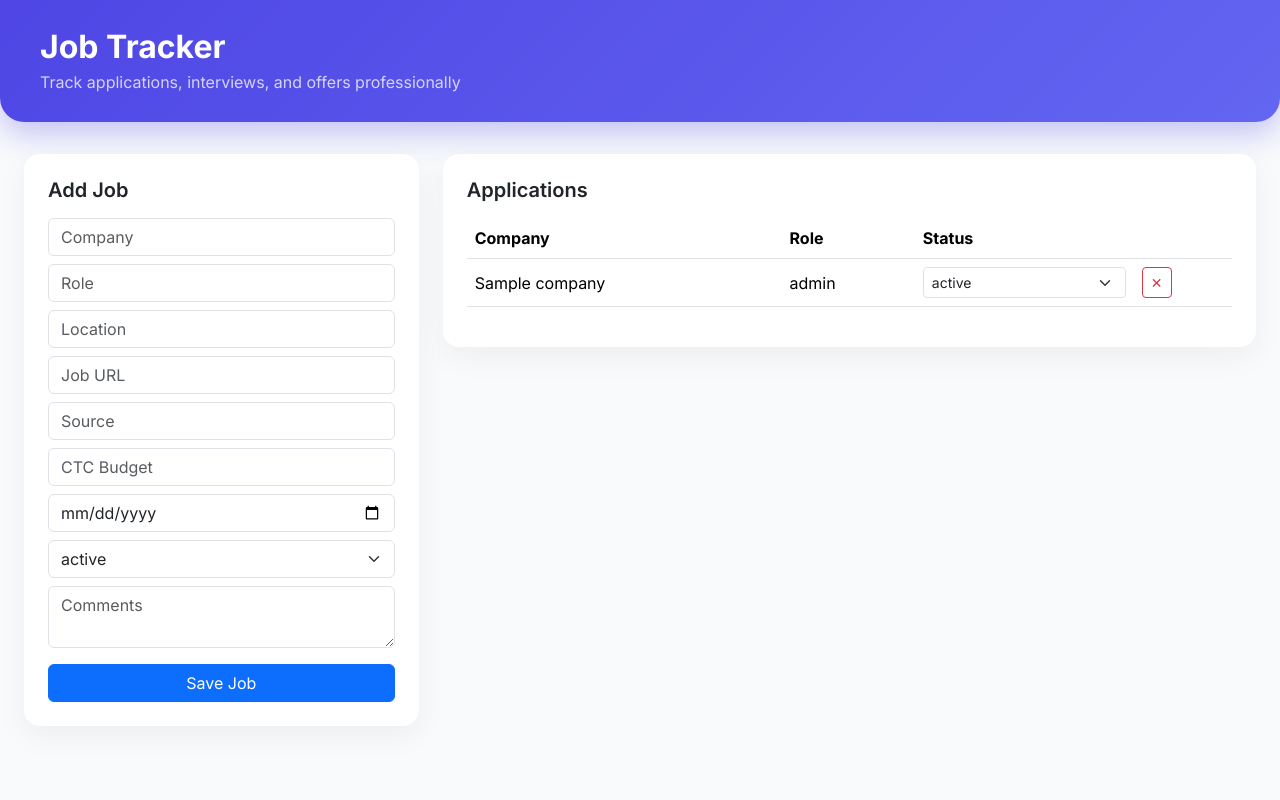
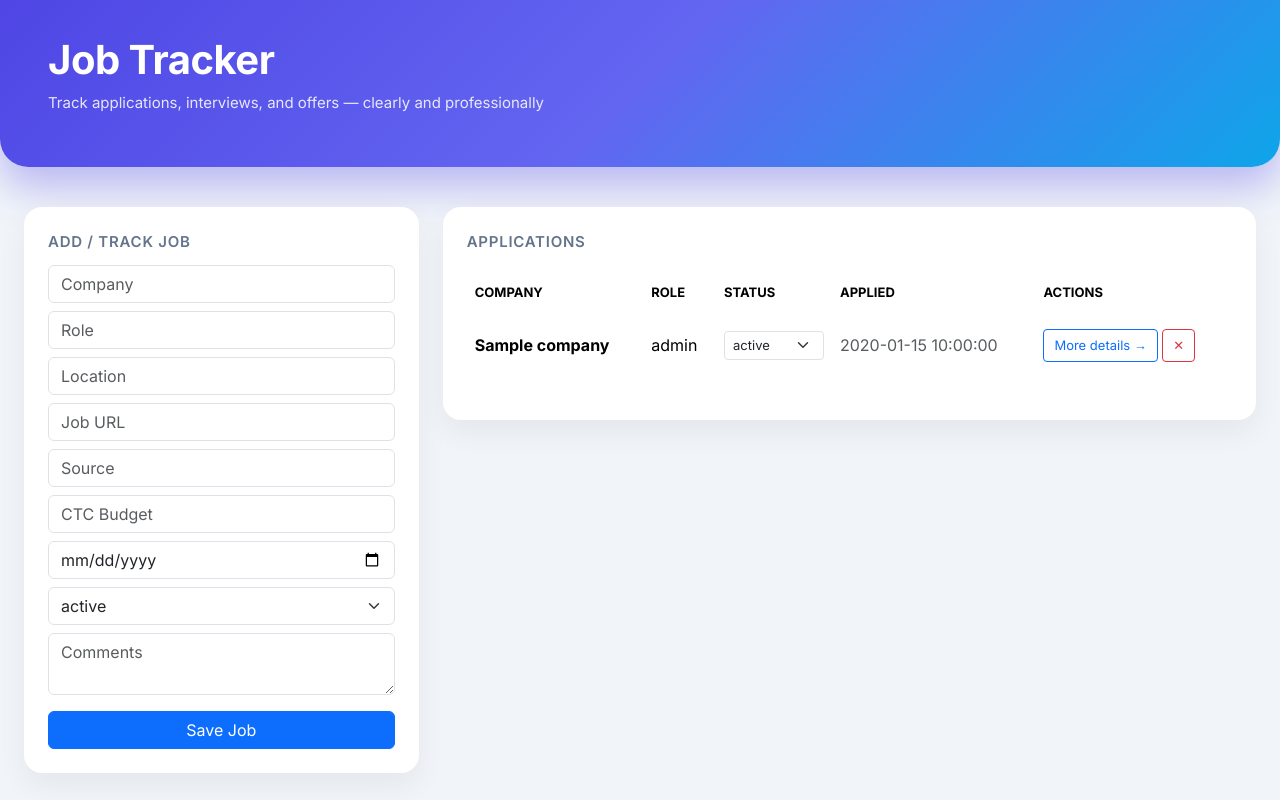
Before and after one commit to Selva-PersonalDev/JobTracker-JobApp, a FastAPI app: template app/core/templates/index.html in a window 1280 px wide. Run offline with FastAPI, Linux system fonts and the light colour scheme; the template is opened without the code that fills it: most values are stand-ins (such as "Sample title", 1, 10 or a date in 2020).

Commit message:
UI polish: fix status dropdown bug, modern header, improved table layout

```diff
--- a/app/core/templates/base.html
+++ b/app/core/templates/base.html
@@ -3,16 +3,18 @@
 <head>
   <title>Job Tracker</title>
 
-  <!-- Google Font -->
+  <!-- Font -->
   <link href="https://fonts.googleapis.com/css2?family=Inter:wght@300;400;500;600;700&display=swap" rel="stylesheet">
 
   <link href="https://cdn.jsdelivr.net/npm/bootstrap@5.3.2/dist/css/bootstrap.min.css" rel="stylesheet">
 
   <style>
     :root {
-      --primary: #4f46e5;
+      --primary: #6366f1;
       --secondary: #22c55e;
-      --bg: #f8fafc;
+      --accent: #0ea5e9;
+      --bg: #f1f5f9;
+      --panel: #ffffff;
       --text: #0f172a;
       --muted: #64748b;
     }
@@ -23,39 +25,79 @@
       color: var(--text);
     }
 
+    /* HEADER */
     .app-header {
-      background: linear-gradient(135deg, #4f46e5, #6366f1);
+      background: linear-gradient(135deg, #4f46e5, #6366f1, #0ea5e9);
       color: white;
-      padding: 28px 40px;
-      border-radius: 0 0 24px 24px;
-      box-shadow: 0 12px 30px rgba(79,70,229,0.3);
-      margin-bottom: 32px;
+      padding: 36px 48px;
+      border-radius: 0 0 28px 28px;
+      box-shadow: 0 20px 40px rgba(79,70,229,0.35);
+      margin-bottom: 40px;
     }
 
-    .card {
-      border: none;
-      border-radius: 16px;
-      box-shadow: 0 10px 30px rgba(0,0,0,0.05);
-      transition: transform 0.2s ease;
+    .app-header h1 {
+      font-weight: 700;
+      letter-spacing: -0.5px;
     }
 
-    .card:hover {
-      transform: translateY(-2px);
+    .app-header p {
+      font-size: 15px;
+      opacity: 0.85;
     }
 
-    table tbody tr {
-      transition: background 0.2s ease;
+    /* CARDS */
+    .card {
+      background: var(--panel);
+      border: none;
+      border-radius: 18px;
+      box-shadow: 0 12px 30px rgba(0,0,0,0.06);
     }
 
-    table tbody tr:hover {
-      background: #eef2ff;
-      cursor: pointer;
+    .section-title {
+      font-weight: 600;
+      font-size: 15px;
+      color: var(--muted);
+      text-transform: uppercase;
+      letter-spacing: 0.05em;
+      margin-bottom: 12px;
     }
 
-    .badge-status {
+    /* TABLE */
+    table {
+      border-collapse: separate;
+      border-spacing: 0 10px;
+    }
+
+    thead th {
+      font-size: 13px;
+      color: var(--muted);
+      text-transform: uppercase;
+      border: none;
+    }
+
+    tbody tr {
+      background: #f8fafc;
+      transition: transform 0.15s ease, box-shadow 0.15s ease;
+    }
+
+    tbody tr:hover {
+      transform: translateY(-2px);
+      box-shadow: 0 10px 20px rgba(0,0,0,0.08);
+    }
+
+    tbody td {
+      border: none;
+      padding: 14px;
+      vertical-align: middle;
+    }
+
+    .status-select {
+      font-size: 13px;
+    }
+
+    .action-btn {
+      font-size: 13px;
       padding: 6px 10px;
-      font-size: 12px;
-      border-radius: 12px;
     }
   </style>
 </head>
@@ -63,8 +105,8 @@
 <body>
 
 <div class="app-header">
-  <h2 class="fw-bold mb-1">Job Tracker</h2>
-  <p class="mb-0 opacity-75">Track applications, interviews, and offers professionally</p>
+  <h1>Job Tracker</h1>
+  <p>Track applications, interviews, and offers — clearly and professionally</p>
 </div>
 
 <div class="container-fluid px-4">
--- a/app/core/templates/index.html
+++ b/app/core/templates/index.html
@@ -3,10 +3,10 @@
 
 <div class="row g-4">
 
-  <!-- LEFT: JOB FORM -->
+  <!-- LEFT PANEL -->
   <div class="col-lg-4">
     <div class="card p-4">
-      <h5 class="fw-semibold mb-3">Add Job</h5>
+      <div class="section-title">Add / Track Job</div>
 
       <form method="post" action="/add">
         <input class="form-control mb-2" name="company" placeholder="Company" required>
@@ -17,7 +17,7 @@
         <input class="form-control mb-2" name="ctc_budget" placeholder="CTC Budget">
         <input type="date" class="form-control mb-2" name="applied_date">
 
-        <select class="form-select mb-2" name="status">
+        <select class="form-select mb-2" name="status" required>
           {% for s in statuses %}
           <option>{{ s }}</option>
           {% endfor %}
@@ -30,29 +30,33 @@
     </div>
   </div>
 
-  <!-- RIGHT: JOB TABLE -->
+  <!-- RIGHT PANEL -->
   <div class="col-lg-8">
     <div class="card p-4">
-      <h5 class="fw-semibold mb-3">Applications</h5>
+      <div class="section-title">Applications</div>
 
       <table class="table align-middle">
-        <thead class="text-muted">
+        <thead>
           <tr>
             <th>Company</th>
             <th>Role</th>
             <th>Status</th>
-            <th></th>
+            <th>Applied</th>
+            <th>Actions</th>
           </tr>
         </thead>
 
         <tbody>
           {% for job in jobs %}
-          <tr onclick="window.location='/job/{{ job.id }}'">
-            <td>{{ job.company }}</td>
+          <tr>
+            <td><strong>{{ job.company }}</strong></td>
             <td>{{ job.role }}</td>
+
+            <!-- STATUS UPDATE -->
             <td>
               <form method="post" action="/update-status/{{ job.id }}">
-                <select name="status" class="form-select form-select-sm"
+                <select name="status"
+                        class="form-select form-select-sm status-select"
                         onchange="this.form.submit()">
                   {% for s in statuses %}
                   <option value="{{ s }}" {% if s==job.status %}selected{% endif %}>{{ s }}</option>
@@ -60,15 +64,27 @@
                 </select>
               </form>
             </td>
+
+            <!-- APPLIED DATE -->
+            <td class="text-muted">
+              {{ job.applied_date or "-" }}
+            </td>
+
+            <!-- ACTIONS -->
             <td>
-              <form method="post" action="/delete/{{ job.id }}">
-                <button class="btn btn-sm btn-outline-danger">✕</button>
+              <a href="/job/{{ job.id }}" class="btn btn-sm btn-outline-primary action-btn">
+                More details →
+              </a>
+
+              <form method="post" action="/delete/{{ job.id }}" style="display:inline">
+                <button class="btn btn-sm btn-outline-danger action-btn">✕</button>
               </form>
             </td>
           </tr>
           {% endfor %}
         </tbody>
       </table>
+
     </div>
   </div>
 
```
